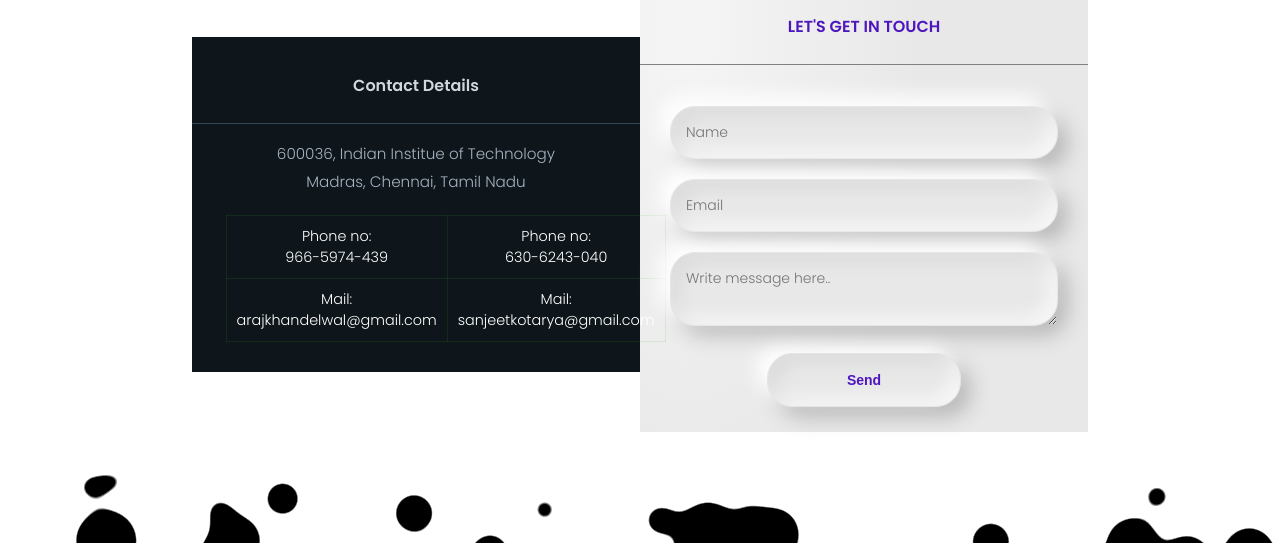
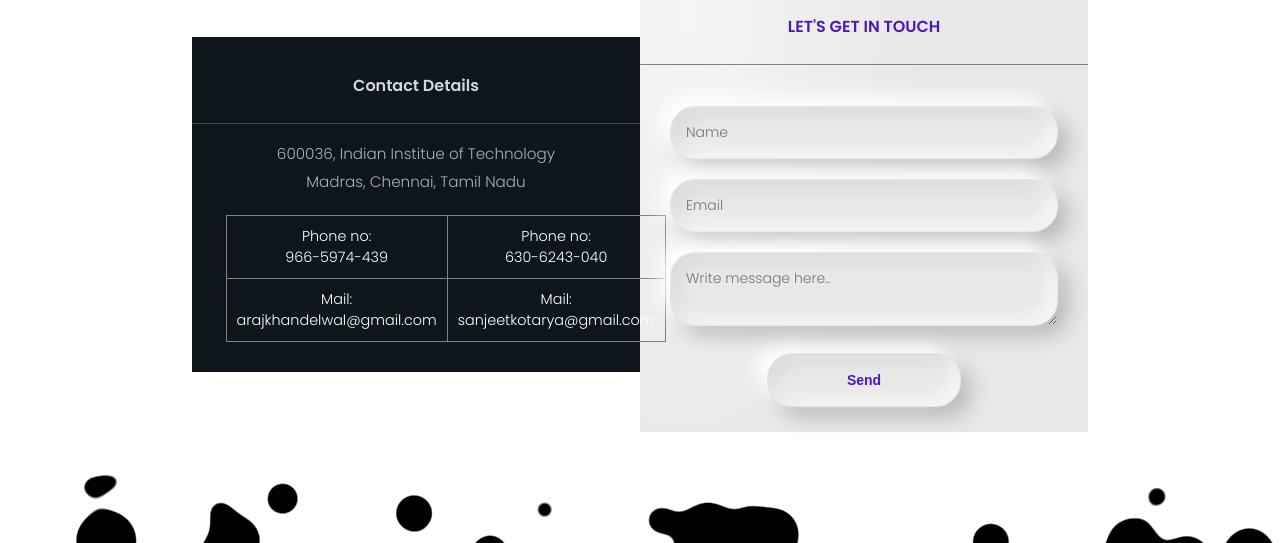
Before and after one commit to SanjeetKotarya/InstiWebOps, a plain HTML site: page index.html in a window 1280 px wide. Shown: the part 4223-4766 px from the top of the page. Drawn offline with Linux system fonts and the light colour scheme; a web font is replaced by a local one.

Commit message:
Update contact.html

```diff
--- a/Contact/contact.html
+++ b/Contact/contact.html
@@ -76,7 +76,7 @@
 
   .section2 td {
     padding: 10px;
-    border: 1px solid #2cbe161e;
+    border: 1px solid gray;
     font-size: 0.9em;
   }
   .section2 td:hover {
```
